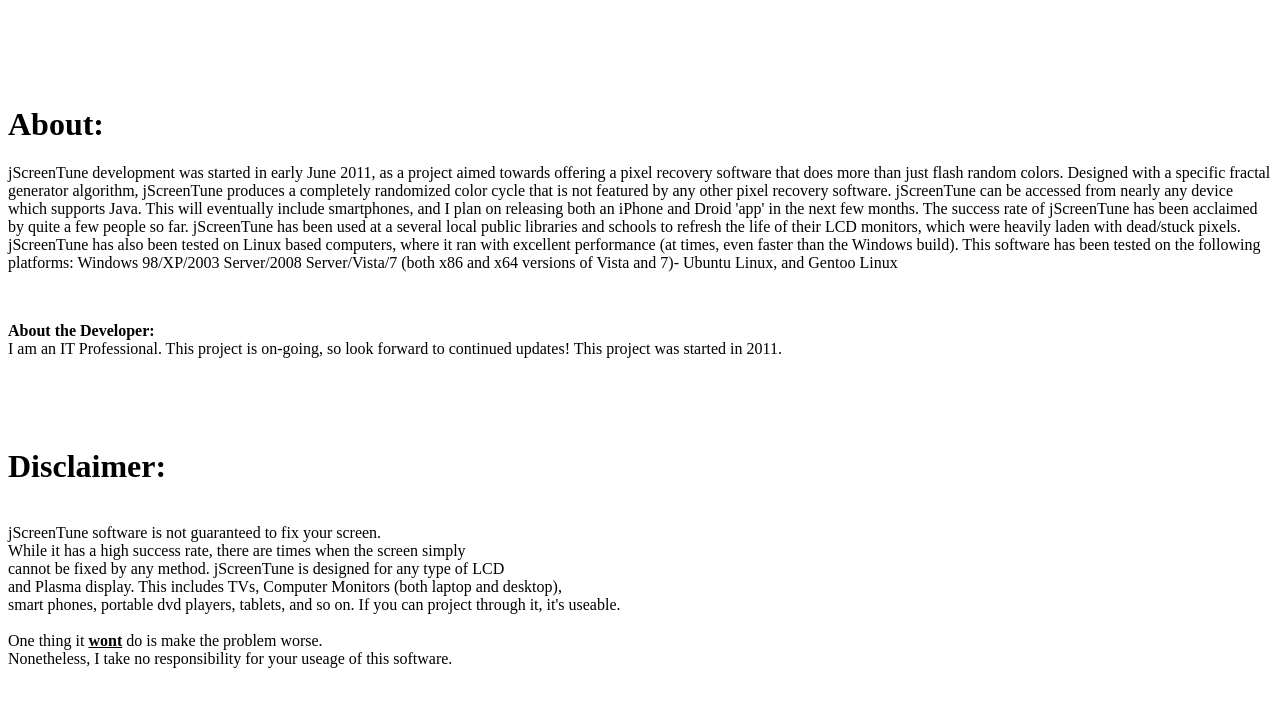
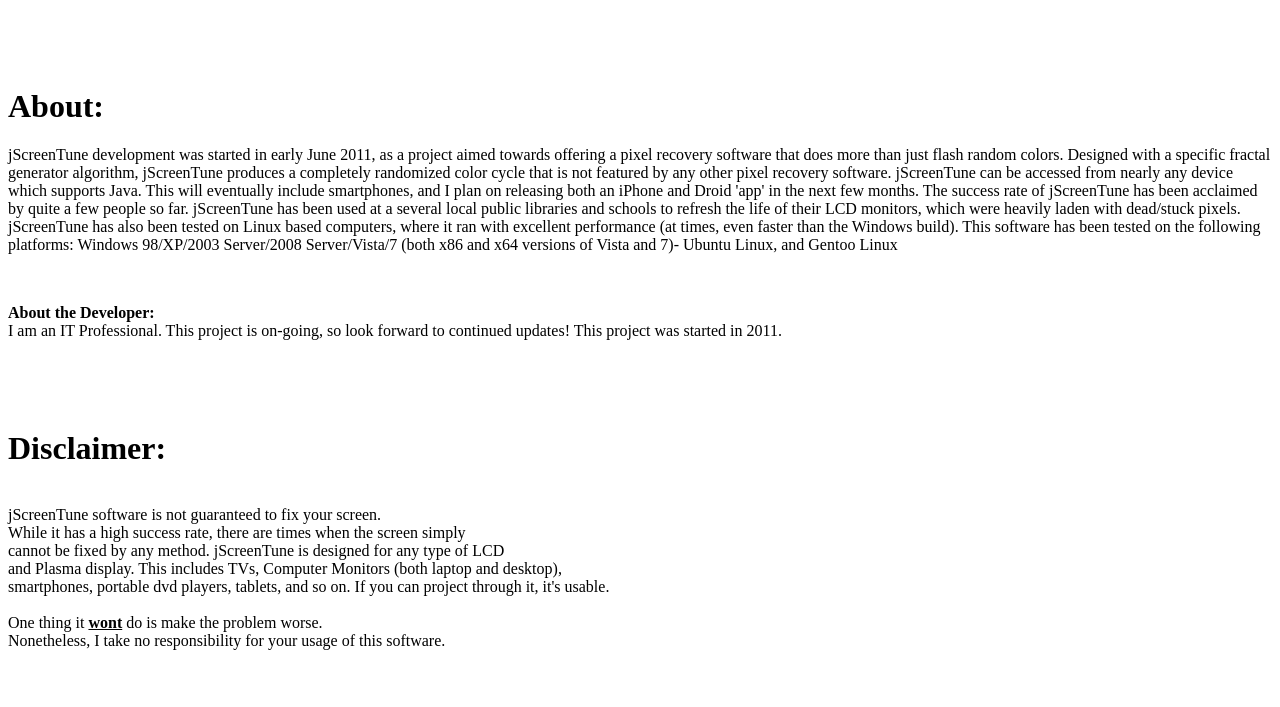
Before and after one commit to dwgcreations/dwgcreations.github.io, a Jekyll site: the page jscreentune/index.html, which Jekyll copies as it is, in a window 1280 px wide and 900 px high, scrolled down 2123 px. Shown: the top 707 px of the window. Built offline with Jekyll 4.4.1, drawn with Linux system fonts in a browser that asks for light colours; some of the changed text lies outside the part shown.

Commit message:
Fix HTML formatting and update content

```diff
--- a/jscreentune/index.html
+++ b/jscreentune/index.html
@@ -57,7 +57,7 @@
 </form>
 
 &nbsp;</p><strong>Click the button above to donate (via PayPal) Donations are <u><b>greatly</b></u> appreciated!</strong>
-<BR>Donators are given a direct link to download, with <i><u>no surveys</u></i>! Upon donating any amount, the link will be sent to your email.<BR><BR><BR><BR>
+<BR><BR><BR><BR>
 <p><strong>README:</strong></p>
 <p>*Extract to a folder<br />
 </p>
@@ -116,10 +116,10 @@
 While it has a high success rate, there are times when the screen simply<BR>
 cannot be fixed by any method. jScreenTune is designed for any type of LCD<BR>
 and Plasma display. This includes TVs, Computer Monitors (both laptop and desktop),<BR>
-smart phones, portable dvd players, tablets, and so on. If you can project through it,
-it's useable.<BR><BR>
+smartphones, portable dvd players, tablets, and so on. If you can project through it,
+it's usable.<BR><BR>
 One thing it <b><u>wont</u></b> do is make the problem worse.<BR>
-Nonetheless, I take no responsibility for your useage of this software.<BR>
+Nonetheless, I take no responsibility for your usage of this software.<BR>
 
 <p>&nbsp;</p>
 <p>&nbsp;</p>
```
